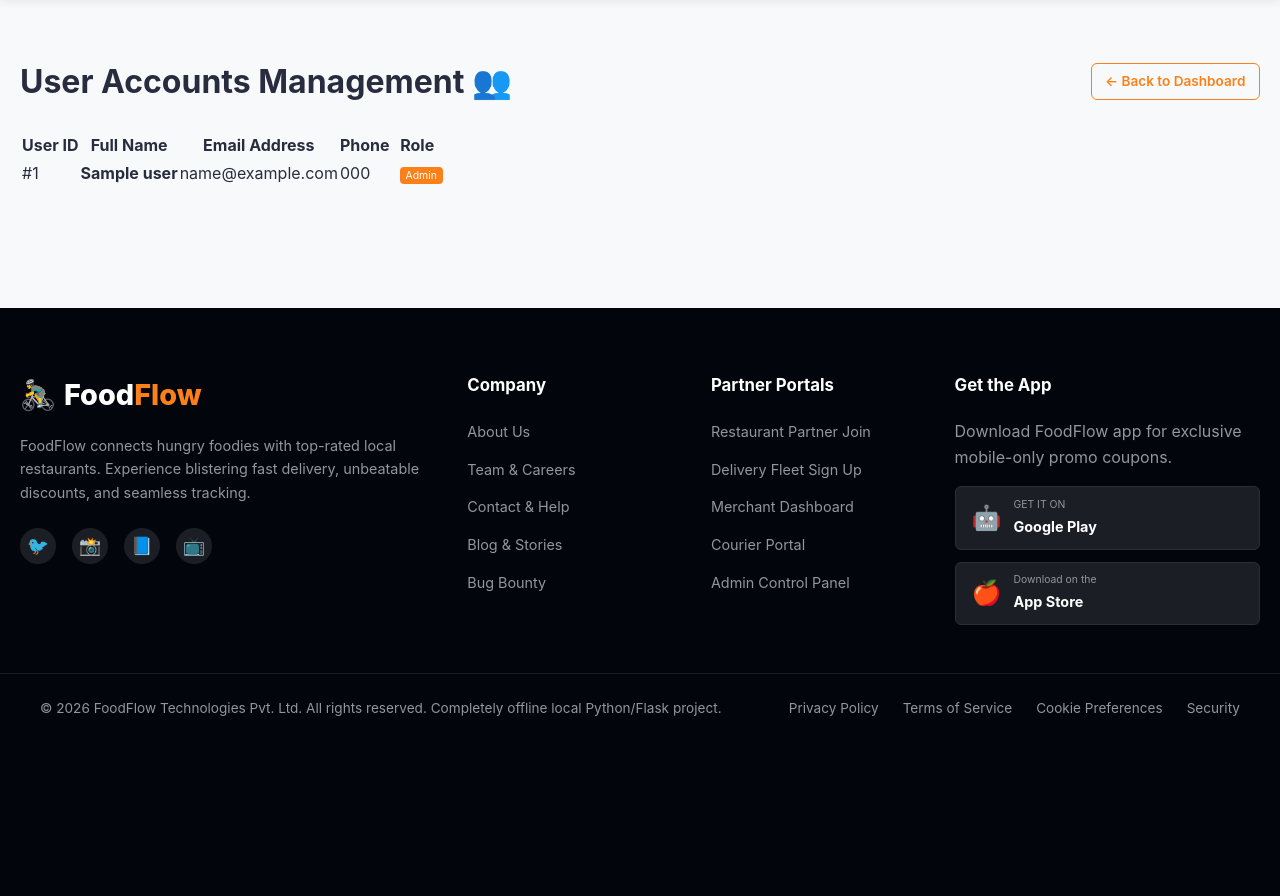
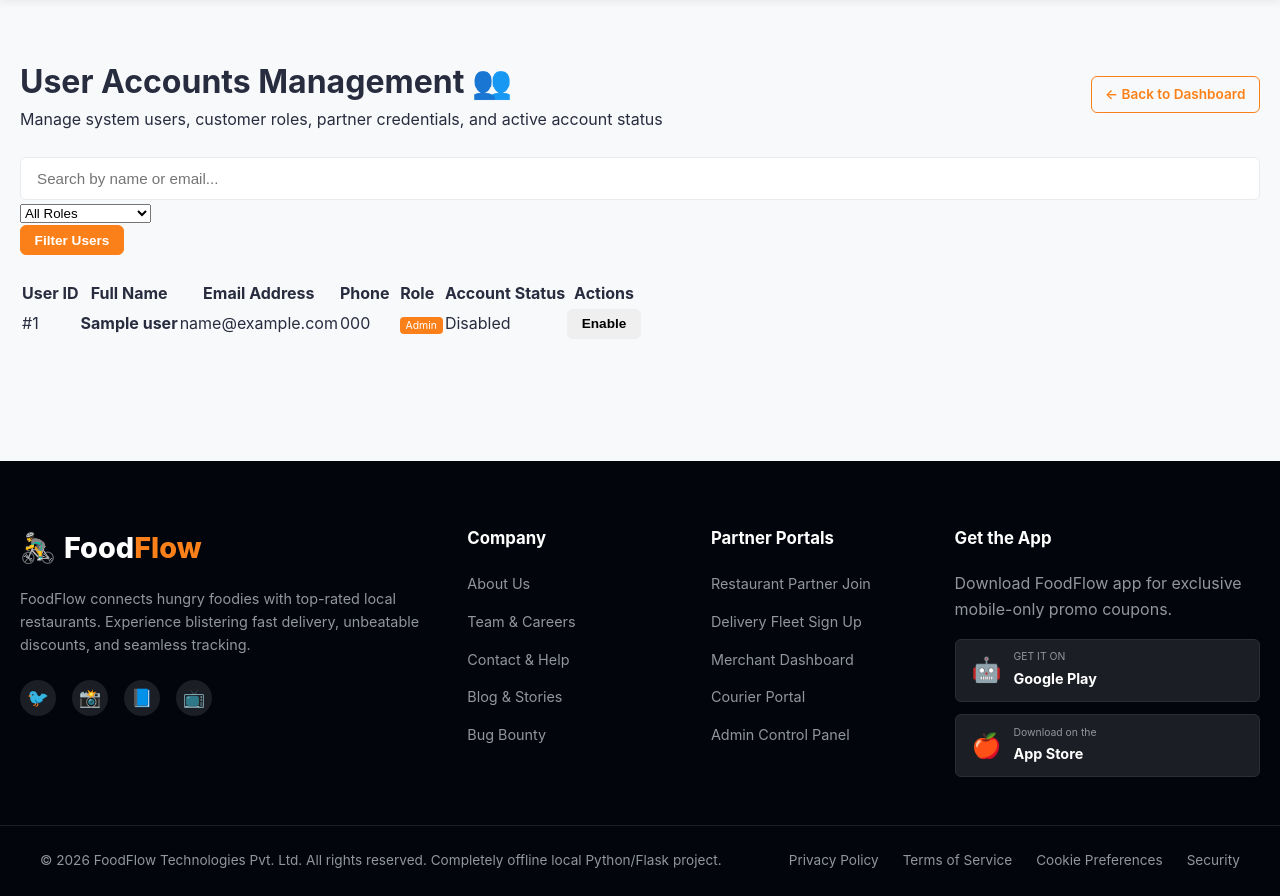
Before and after one commit to MiriyamRevathi/food_devilery_fullstack, a Flask app: template templates/admin/users.html in a window 1280 px wide. Shown: the part 76-972 px from the top of the page. Before the commit the page ends 792 px from the top, so only its background shows below. Run offline with Flask 3, Linux system fonts and the light colour scheme; the template is opened without the code that fills it: most values are stand-ins (such as "Sample title", 1, 10 or a date in 2020).

Commit message:
feat(admin): add user account status toggles, promo coupon deletion, and audit controls

```diff
--- a/templates/admin/users.html
+++ b/templates/admin/users.html
@@ -5,13 +5,37 @@
 {% block content %}
 <div class="container section-padding">
     <div class="flex-between mb-4">
-        <h1 class="font-weight-bold">User Accounts Management 👥</h1>
+        <div>
+            <h1 class="font-weight-bold">User Accounts Management 👥</h1>
+            <p class="text-muted">Manage system users, customer roles, partner credentials, and active account status</p>
+        </div>
         <a href="{{ url_for('admin.dashboard') }}" class="btn btn-outline-primary btn-sm">← Back to Dashboard</a>
+    </div>
+
+    <!-- Filters & Search -->
+    <div class="card p-3 mb-4">
+        <form action="{{ url_for('admin.users') }}" method="GET" class="row g-2 align-items-center">
+            <div class="col-md-5">
+                <input type="text" name="q" value="{{ search_q }}" class="form-control form-control-sm" placeholder="Search by name or email...">
+            </div>
+            <div class="col-md-4">
+                <select name="role" class="form-select form-select-sm" onchange="this.form.submit()">
+                    <option value="">All Roles</option>
+                    <option value="customer" {% if selected_role == 'customer' %}selected{% endif %}>Customer</option>
+                    <option value="restaurant" {% if selected_role == 'restaurant' %}selected{% endif %}>Restaurant Owner</option>
+                    <option value="delivery" {% if selected_role == 'delivery' %}selected{% endif %}>Delivery Partner</option>
+                    <option value="admin" {% if selected_role == 'admin' %}selected{% endif %}>Administrator</option>
+                </select>
+            </div>
+            <div class="col-md-3">
+                <button type="submit" class="btn btn-primary btn-sm w-100">Filter Users</button>
+            </div>
+        </form>
     </div>
 
     <div class="card p-4">
         <div class="table-responsive">
-            <table class="table">
+            <table class="table align-middle">
                 <thead>
                     <tr>
                         <th>User ID</th>
@@ -19,6 +43,8 @@
                         <th>Email Address</th>
                         <th>Phone</th>
                         <th>Role</th>
+                        <th>Account Status</th>
+                        <th>Actions</th>
                     </tr>
                 </thead>
                 <tbody>
@@ -29,6 +55,20 @@
                             <td>{{ u.email }}</td>
                             <td>{{ u.phone or 'N/A' }}</td>
                             <td><span class="role-badge role-{{ u.role }}">{{ u.role|capitalize }}</span></td>
+                            <td>
+                                {% if u.get('is_active', True) %}
+                                <span class="badge badge-success">Active</span>
+                                {% else %}
+                                <span class="badge badge-danger">Disabled</span>
+                                {% endif %}
+                            </td>
+                            <td>
+                                <form action="{{ url_for('admin.toggle_user', user_id=u.id) }}" method="POST" class="d-inline">
+                                    <button type="submit" class="btn btn-sm {% if u.get('is_active', True) %}btn-outline-danger{% else %}btn-outline-success{% endif %}">
+                                        {% if u.get('is_active', True) %}Disable{% else %}Enable{% endif %}
+                                    </button>
+                                </form>
+                            </td>
                         </tr>
                     {% endfor %}
                 </tbody>
```
Also changed, not shown: routes/admin.py (+32 -2 lines), templates/admin/offers.html (+13 -4 lines).
